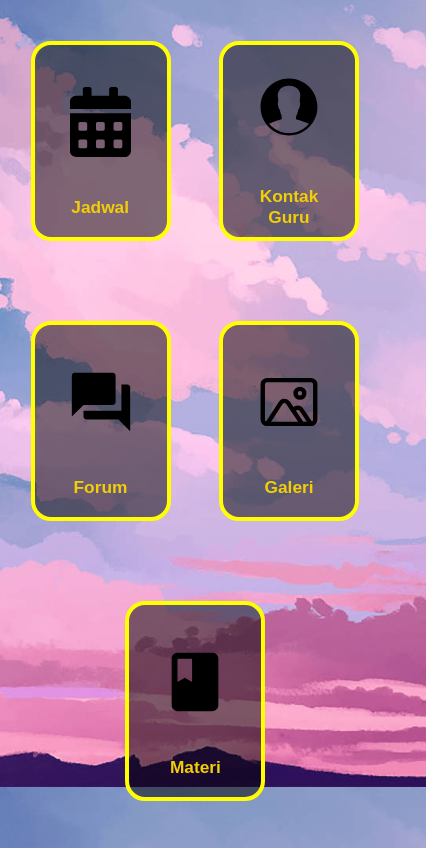
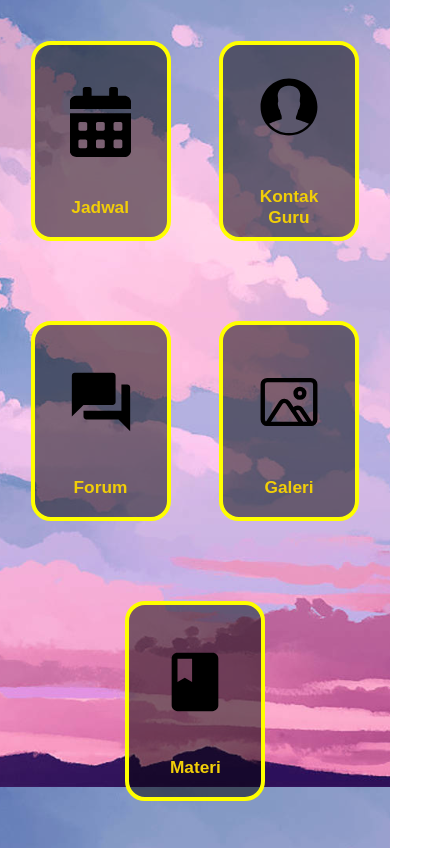
Before and after one commit to atilla232/website-9e, a plain HTML site: page index.html in a window 390 px wide. Shown: the part 57-905 px from the top of the page, 426 px wide, since content can reach past the window. Drawn offline with nearby package versions, Linux system fonts and the light colour scheme.

```diff
--- a/1main css/body.css
+++ b/1main css/body.css
@@ -17,10 +17,15 @@ body {
   overflow-x: hidden;
   max-width: 100vw;
   position: relative;
-
 }
 
 section {
-  /* min-height: 100vh; */
-  max-witdh: 100%;
+  overflow-x: hidden;
+  max-width: 100%;
 }
+
+@media (max-width: 728px) {
+  body {
+    overflow-x: hidden;
+  }
+}
```
